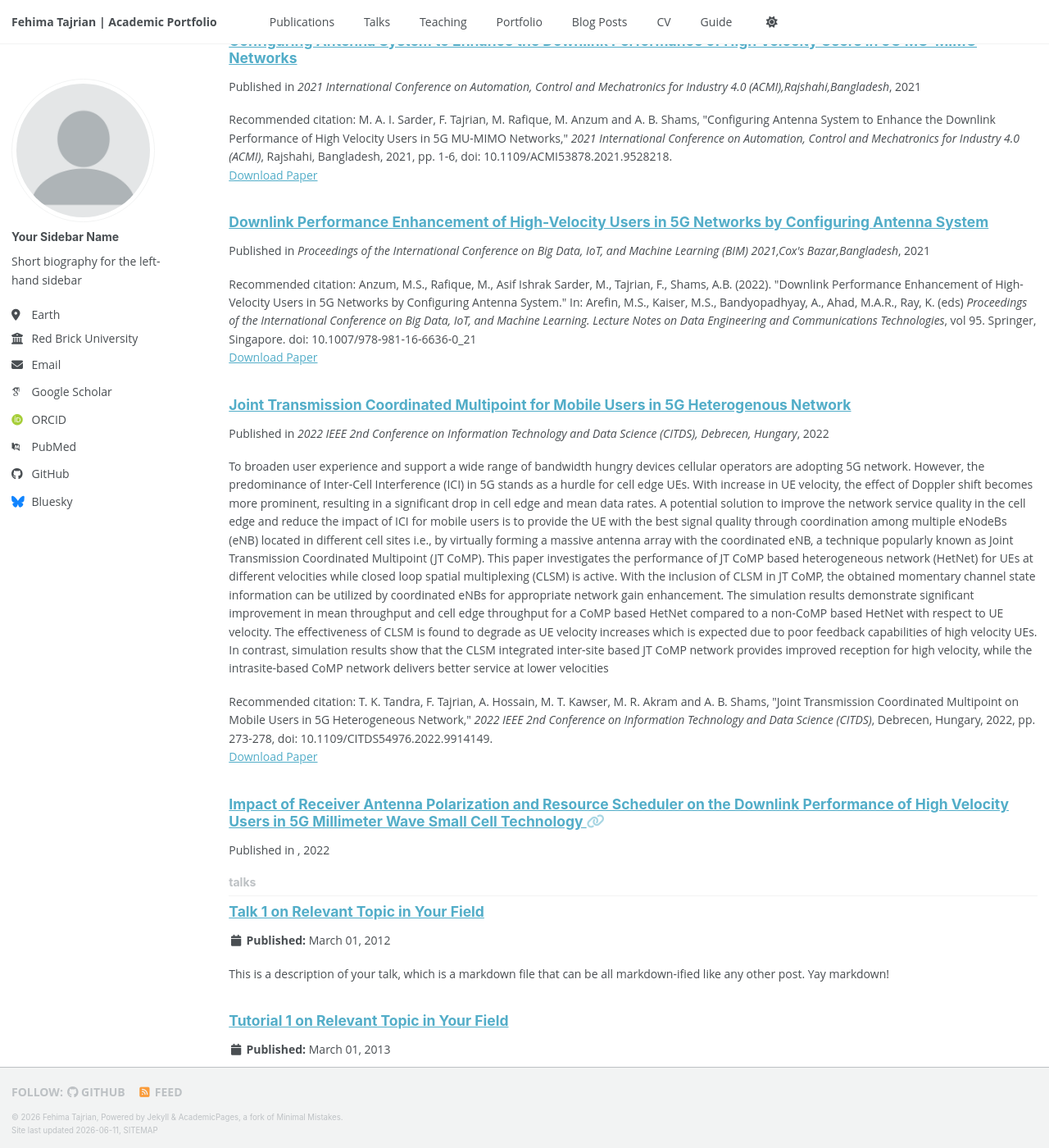
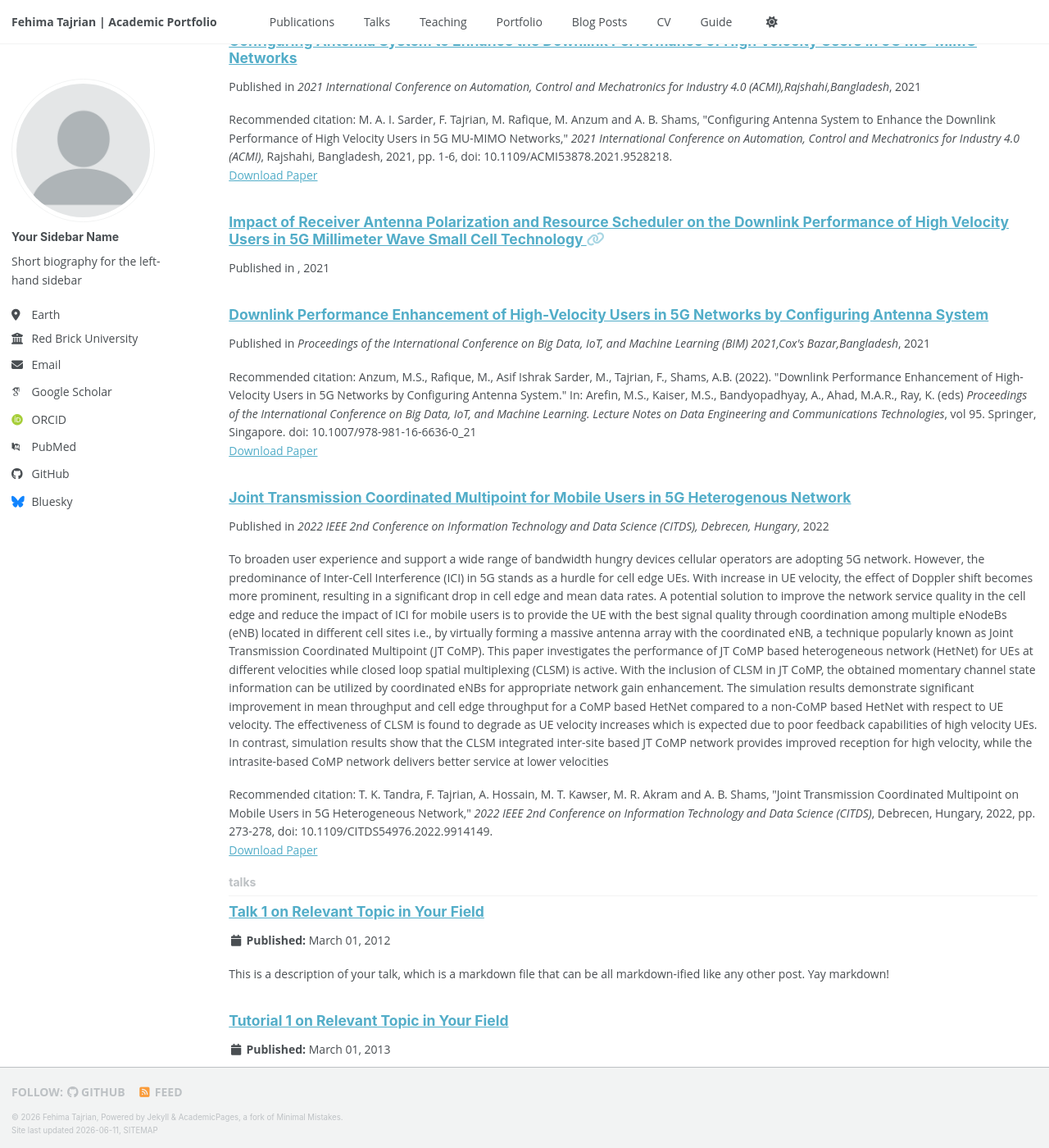
Before and after one commit to fehimatajrian/fehimatajrian.github.io, a Jekyll site: the page built from _pages/collection-archive.html, in a window 1280 px wide and 1400 px high, scrolled down 1003 px. Shown: the whole window at 82% size. Built offline with Jekyll 4.4.1, drawn with Linux system fonts in a browser that asks for light colours; some web fonts are replaced; a script bundle is joined from its source files by our own code; library files that are not in the unit come from our copies.

Commit message:
Update and rename 2022-12-31-5g-mmwave-antenna-polarization.md to 2021-09-14-5g-mmwave-antenna-polarization.md

```diff
--- a/_publications/2022-12-31-5g-mmwave-antenna-polarization.md
+++ b/_publications/2021-09-14-5g-mmwave-antenna-polarization.md
@@ -2,9 +2,8 @@
 title: "Impact of Receiver Antenna Polarization and Resource Scheduler on the Downlink Performance of High Velocity Users in 5G Millimeter Wave Small Cell Technology"
 collection: publications
 permalink: /publication/2021-5g-mmwave-antenna-polarization
-date: 2022-12-31
+date: 2021-09-14
 link: "https://doi.org/10.1109/ICECIT54077.2021.9641400"
-
 ---
 
 <div style="font-family: 'Open Sans', sans-serif; font-size: 14px; line-height: 1.6;" markdown="1">
```
